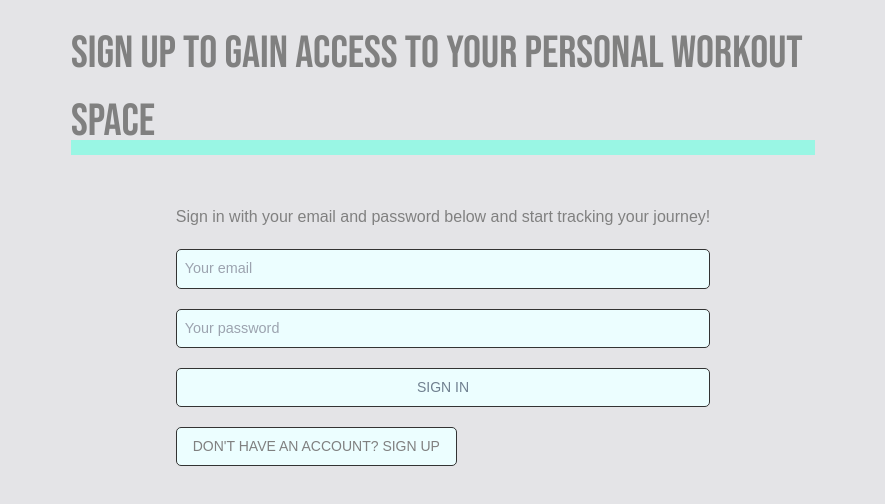
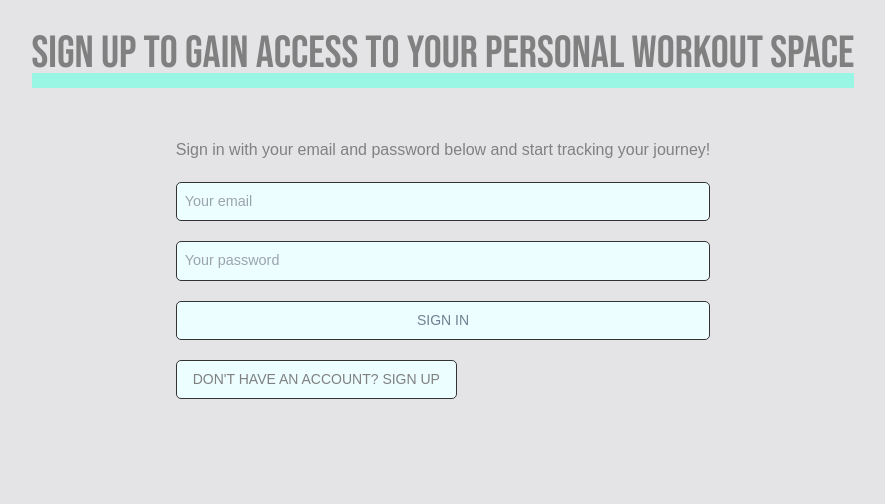
Before and after one commit to t0nychopp3r/calisthenics_page, a Nuxt app: page /login in a window 1280 px wide. Shown: the top 504 px of the page, without its empty margins (197-1082 px from the left). Built offline with nearby package versions, Linux system fonts and the light colour scheme; no server answers.

Commit message:
corrected footer, css cleanup

```diff
--- a/app.vue
+++ b/app.vue
@@ -1,13 +1,15 @@
 <template>
-  <div class="header">
-    <ProfileHeader />
-  </div>
-  <div>
-    <NuxtLayout>
-      <NuxtPage/>
-    </NuxtLayout>
-  </div>
-  <div class="footer">
-    <ProfileFooter />
+  <div class="app-container">
+    <header class="header">
+      <ProfileHeader />
+    </header>
+    <main class="app-content">
+      <NuxtLayout>
+        <NuxtPage />
+      </NuxtLayout>
+    </main>
+    <footer class="footer">
+      <ProfileFooter />
+    </footer>
   </div>
 </template>
--- a/assets/main.css
+++ b/assets/main.css
@@ -39,16 +39,46 @@ h2 {
   margin-left: 10px;
 }
 
+/* App vue container */
+.app-container {
+  display: flex;
+  flex-direction: column;
+  min-height: 100vh; /* Ensure the container takes at least the full viewport height */
+}
+
+.app-content {
+  flex: 1; /* Make the content area take up the remaining space */
+}
+
+/* Index page */
 .container-index {
     display: grid;
     grid-template-columns: 1fr 2fr 1fr;
-    gap: 20px; /* Gap between columns */
+    gap: 20px;
 }
 
-.container-logs {
-  display: grid;
-  grid-template-columns: 1fr 3fr 1fr;
-  gap: 20px;
+.middle-column-index{
+  display: flex;
+  flex-direction: column;
+}
+
+.left-column-index, .right-column-index {
+  height: auto;
+  margin: 10px;
+  align-items: center;
+  justify-content: center;
+  display: flex;
+}
+
+@media (max-width: 1000px) {
+  .container-index {
+    grid-template-columns: 1fr 2fr 0fr; /* Two column layout for smaller screens */
+  }
+}
+@media (max-width: 600px) {
+  .container-index {
+    grid-template-columns: 0fr 1fr 0fr;
+  }
 }
 
 /* About page */
@@ -102,34 +132,16 @@ h2 {
     margin: 12px
 }
 
-.left-column, .middle-column, .right-column {
-  /* border: 3px solid #000000; /* Just for visualization */
+/* Login / Profile page form */
+
+.middle-column-login{
+  display: flex;
+  flex-direction: column;
+  align-items: center;
+  justify-content: center;
   margin-top: 20px;
 }
 
-.middle-column{
-    display: flex;
-    flex-direction: column;
-    align-items: center;
-    justify-content: center;
-}
-
-.right-column {
-    height: auto;
-    margin: 10px;
-    display: flex;
-    align-items: center;
-    justify-content: center;
-}
-
-.left-column {
-    height: auto;
-    margin: 10px;
-    align-items: center;
-    justify-content: center;
-}
-
-/* Login / Profile page form */
 button,
 .button {
   border: var(--custom-border-button);
@@ -188,13 +200,15 @@ input[disabled] {
   color: var(--custom-color-secondary);
 }
 
-@media (max-width: 1000px) {
-  .container-index {
-    grid-template-columns: 0fr 3fr 1fr; /* Single column layout for smaller screens */
-  }
+/* Workout form / table */
+
+.middle-column-logger{
+  display: flex;
+  flex-direction: column;
+  align-items: center;
+  justify-content: center;
+  margin-top: 20px;
 }
-
-/* Workout form / table */
 .form-workouts {
   display: flex;
   flex-direction: column;
@@ -211,10 +225,12 @@ input[disabled] {
 
 .button_table_green {
   background-color: var(--custom-color-brand-button);
+  color: #444444;
 }
 
 .button_table_red {
   background-color: rgb(216, 104, 13);
+  color: #444444;
 }
 
 .form-workouts .button_table_green:hover,
--- a/components/Account.vue
+++ b/components/Account.vue
@@ -17,7 +17,7 @@ const { data } = await supabase
 
 if (data) {
   username.value = data.username
-  //website.value = data.website
+  website.value = data.website
   avatar_path.value = data.avatar_url
 }
 
@@ -63,7 +63,7 @@ async function signOut() {
 
 <template>
   <form class="form-widget" @submit.prevent="updateProfile">
-    <div class="center-column">
+    <div>
       <div>
         <label for="email">Email</label>
         <input id="email" type="text" :value="user.email" disabled />
--- a/components/Profile/Footer/Footer.vue
+++ b/components/Profile/Footer/Footer.vue
@@ -1,14 +1,13 @@
-<script setup></script>
-
 <template>
-  <footer class="bg-white shadow dark:bg-zinc-600 fixed bottom-0 w-full">
+  <footer class="bg-white shadow dark:bg-zinc-600 w-full">
     <div class="mx-auto md:p-3 flex items-center justify-center">
       <span class="text-sm text-gray-500 dark:text-gray-400">
-        © 2024 <a href="https://www.street-workout.com/" class="hover:underline">Street Workout™</a>. All Rights Reserved.
+        © 2024 <a href="https://www.street-workout.com/" class="hover:underline">Street Workout</a>. Calishtenics Switzerland.
       </span>
     </div>
   </footer>
 </template>
 
+<script setup></script>
 
 <style lang="scss"></style>
--- a/pages/index.vue
+++ b/pages/index.vue
@@ -1,15 +1,18 @@
 <template>
   <body>
     <div class="container-index">
-      <div class="left-column">
+      <div class="left-column-index">
         <img src="~/assets/img/gornation_oah.jpg" alt="one_armed_handstand" />
       </div>
-      <div class="center-column">
-        <br>
-          <p class="title-text">Welcome to the community!</p>
-        <p class="normal-text"> Center Column Text </p>
+      <div class="middle-column-index">
+          <p class="title-text">Welcome to Calisthenics Switzerland!</p>
+        <br />
+        <p class="normal-text"> Discover the essence of strength and community as you explore our platform dedicated to calisthenics enthusiasts across Switzerland. Embark on a journey where every workout is an opportunity to push your limits and redefine what's possible.
+          <br/> Explore our comprehensive database of street workout parks scattered across Switzerland, empowering you to find the perfect spot to unleash your strength and finesse.
+          But our platform offers more than just locations – it's a hub for logging your progress and celebrating your achievements. Create your personal account today to start tracking your workouts, setting goals, and connecting with fellow calisthenics devotees.
+          <br/>Join us as we redefine fitness, one handstand at a time. Welcome to Calisthenics Switzerland – where strength meets community. </p>
       </div>
-      <div class="right-column">
+      <div class="right-column-index">
         <img src="~/assets/img/gornation_snowhandstand.jpg" alt="one_armed_handstand" />
       </div>
     </div>
--- a/pages/login.vue
+++ b/pages/login.vue
@@ -12,8 +12,9 @@
 <template>
   <div class="container-logs">
     <div class="left-column">
+      <!-- Left Column placeholder -->
     </div>
-    <div class="middle-column">
+    <div class="middle-column-login">
       <p class="title-text">{{ message}} </p>
       <div class="container-login" style="padding: 50px 0 100px 0">
         <Account v-if="user" />
@@ -21,6 +22,7 @@
       </div>
     </div>
     <div class="right-column">
+      <!-- Right Column placeholder -->
     </div>
   </div>
 </template>
--- a/pages/streetparks.vue
+++ b/pages/streetparks.vue
@@ -6,6 +6,6 @@
         The site is provided by the official <a href="https://www.street-workout.com/parks/">Street Workout</a> Team and provided as it is.<br>
         You can accept the cookies and then you can see the map with the parks. <br>
         </p>
-      <iframe src="https://www.street-workout.com/parks/" style="height:900px;width:100%;" title="Iframe Example"></iframe>
+      <iframe src="https://www.street-workout.com/parks/" style="height:900px;width:100%;" title="Streetworkout Parks"></iframe>
     </div>
 </template>
--- a/pages/workout_logger.vue
+++ b/pages/workout_logger.vue
@@ -168,7 +168,7 @@
 
 
 <template>
-      <div class="middle-column">
+      <div class="middle-column-logger">
         <p class="title-text">Welcome to your personal program space</p>
         <br/>
         <div class="form-workouts">
```
Lines whose indentation alone changed are shown as unchanged.
